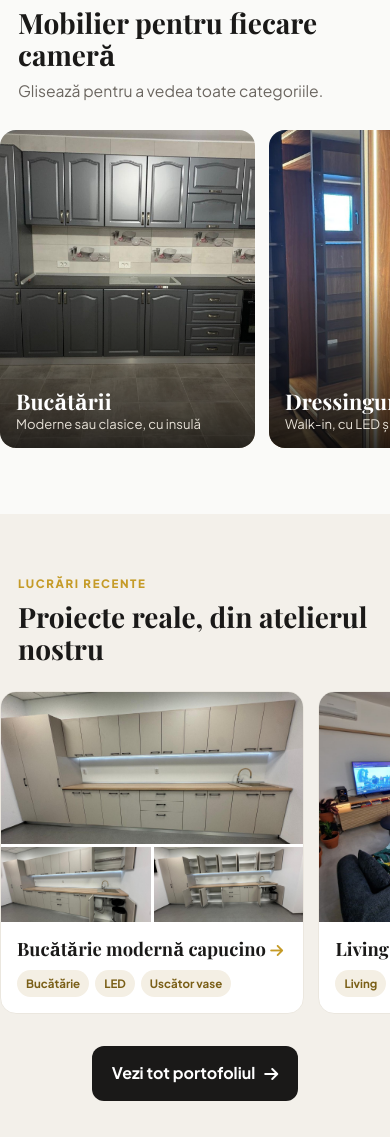
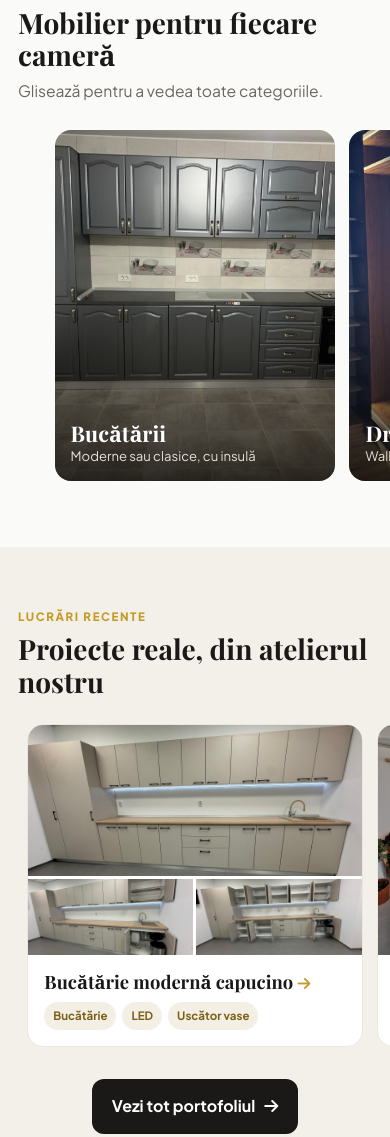
Before and after one commit to R-I-M-04/SIte-ACI, a plain HTML site: page Index.html in a window 390 px wide. Shown: the part 922-2059 px from the top of the page. Drawn offline with nearby package versions, Linux system fonts and the light colour scheme; a web font is replaced by a local one.

Commit message:
Centreaza cardurile de pe telefon in Index
Pe mobil, cardurile din "Mobilier pentru fiecare camera" si
"Proiecte reale" stau centrate pe ecran, iar la glisare fiecare
card se opreste centrat (inclusiv primul si ultimul).

Co-Authored-By: Claude Opus 5.5 <noreply@anthropic.com>

```diff
--- a/Index.html
+++ b/Index.html
@@ -105,6 +105,13 @@ section{padding:56px 0}
 .tags{display:flex;flex-wrap:wrap;gap:6px;margin-top:10px}
 .tags span{font-size:.72rem;font-weight:700;background:#f4efe4;color:#7a5f17;padding:5px 9px;border-radius:99px}
 @media(min-width:900px){#proj .row{grid-template-columns:repeat(3,1fr)}}
+/* pe telefon: cardul vizibil stă centrat pe ecran (și primul, și ultimul) */
+@media(max-width:899px){
+  .row{padding-left:14vw;padding-right:14vw}
+  .svc{flex:0 0 72vw;scroll-snap-align:center}
+  #proj .row{padding-left:7vw;padding-right:7vw}
+  .proj{flex:0 0 86vw;scroll-snap-align:center}
+}
 .more{display:flex;justify-content:center;margin-top:22px}
 
 /* PROCESS */
```
